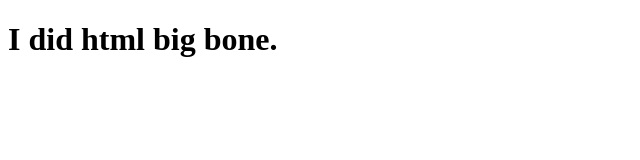
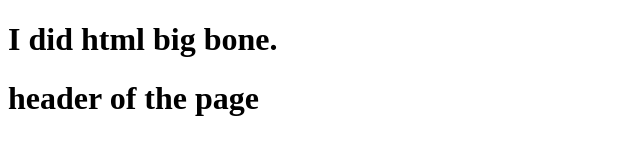
Before and after one commit to yan-naing-a/git-test, a plain HTML site: page index.html in a window 1280 px wide. Shown: the whole page, without its empty margins (0-640 px from the left). Drawn offline with Linux system fonts and the light colour scheme.

Commit message:
chore :added header

```diff
--- a/index.html
+++ b/index.html
@@ -11,6 +11,7 @@
     <h1>
         <span>I did html big bone.</span>
     </h1>
+    <h1>header of the page</h1>
 </body>
 
 </html>
```
